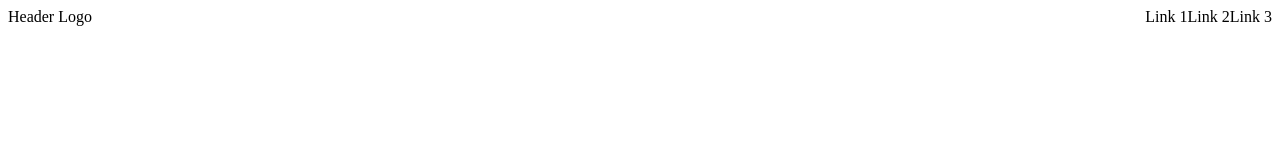
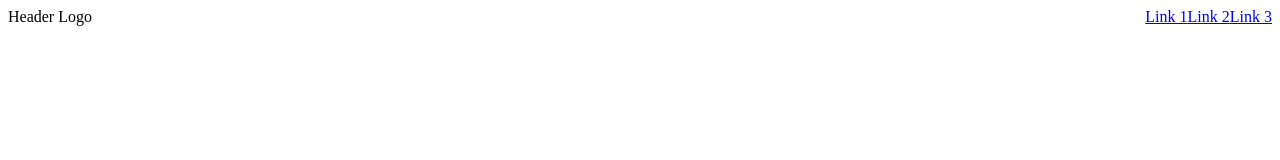
Before and after one commit to RodrigoPessoaDev/landing-page, a plain HTML site: page index.html in a window 1280 px wide. Drawn offline with Linux system fonts and the light colour scheme.

Commit message:
Add anchor to header links

```diff
--- a/index.html
+++ b/index.html
@@ -10,9 +10,9 @@
     <div class="header">
         <div class="header__logo">Header Logo</div>
         <ul class="header__list">
-            <li class="header__links">Link 1</li>
-            <li class="header__links">Link 2</li>
-            <li class="header__links">Link 3</li>
+            <li class="header__links"><a href="#">Link 1</a></li>
+            <li class="header__links"><a href="#">Link 2</a></li>
+            <li class="header__links"><a href="#">Link 3</a></li>
         </ul>
     </div>
 </body>
```
